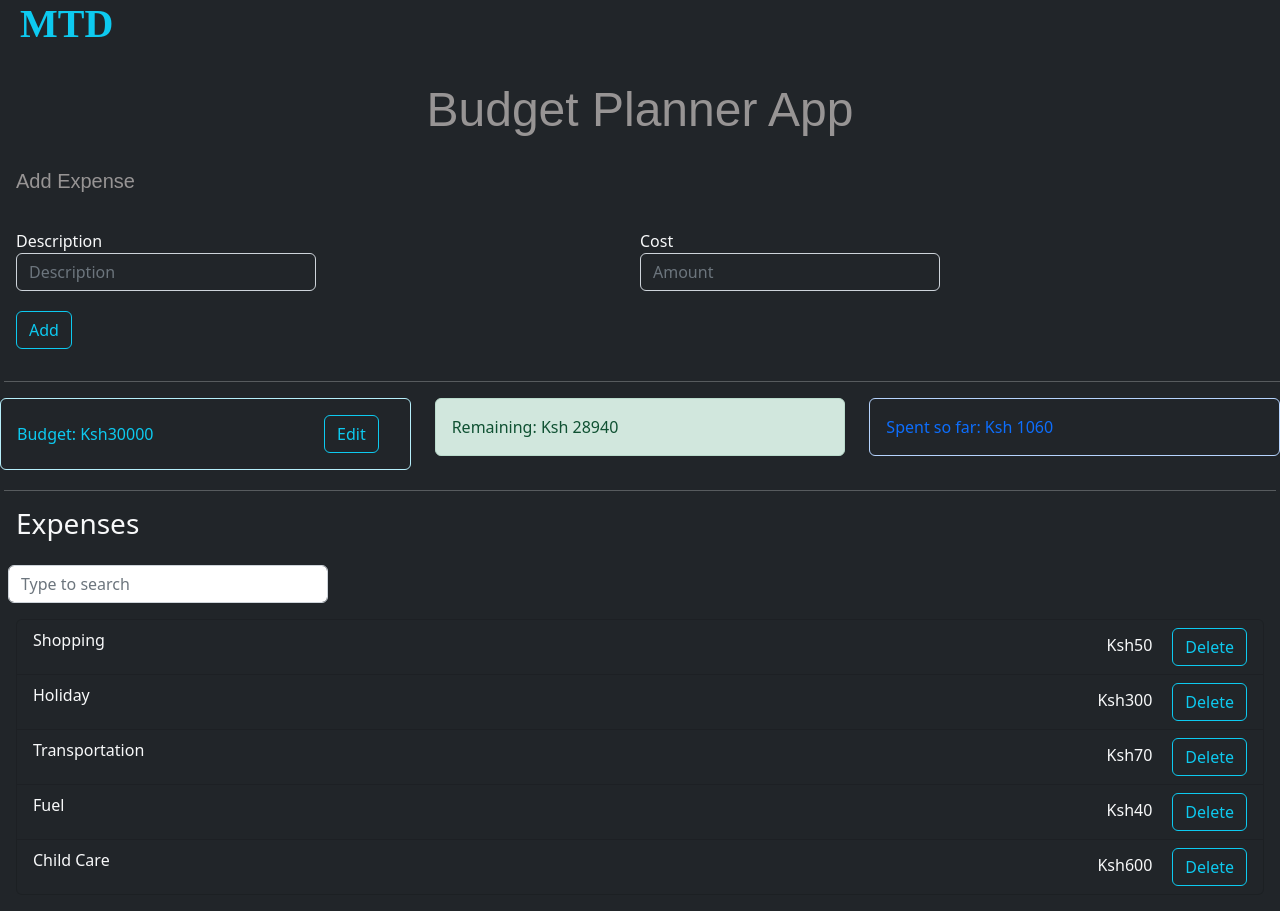
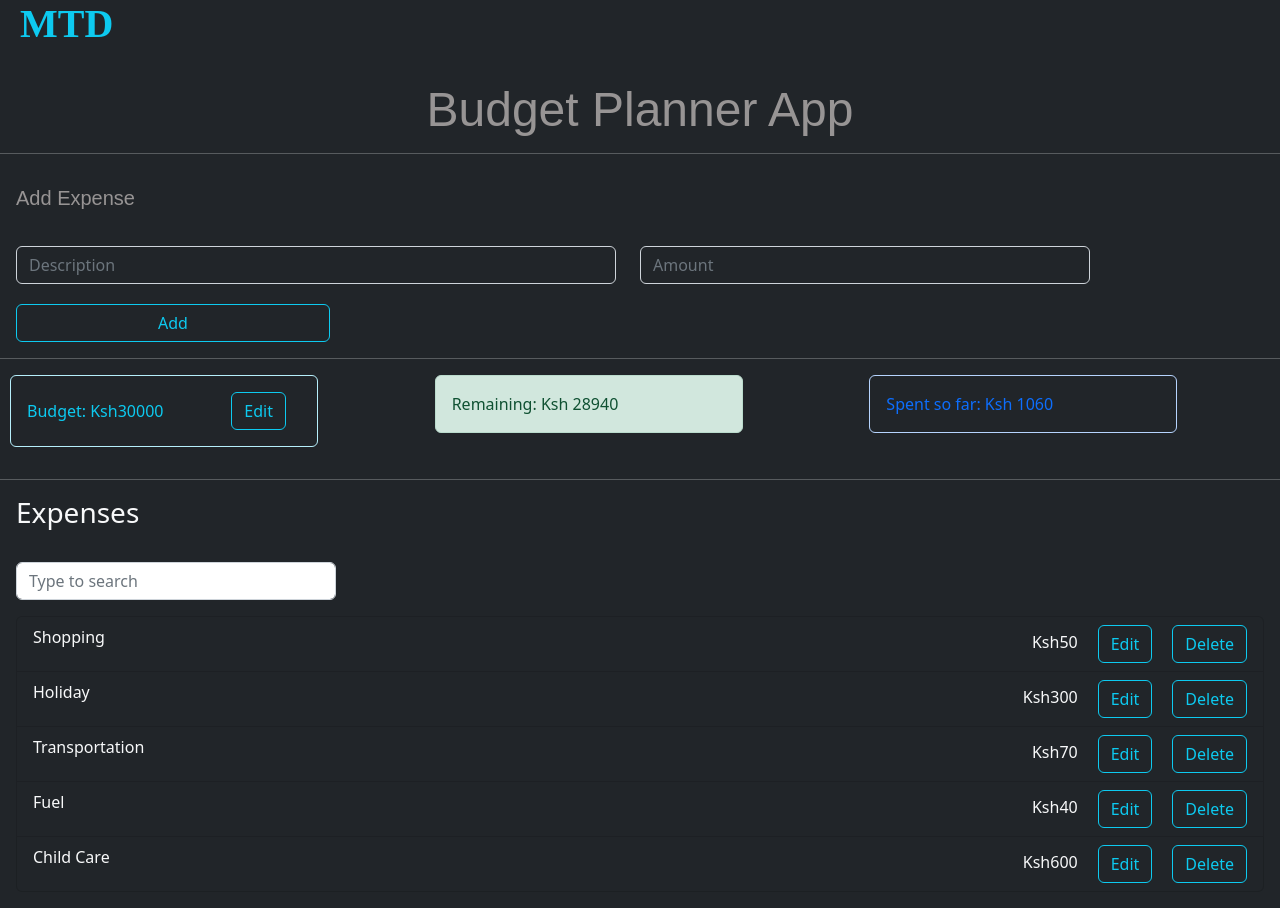
Before and after one commit to Taffie-Theuri/budget-planner-react, a React (Create React App) app: page / in a window 1280 px wide. Shown: the top 911 px of the page. Built offline with nearby package versions, Linux system fonts and the light colour scheme; the HTML template or start-up script is replaced by a standard one; a web font is replaced by a local one.

Commit message:
update ui/ux

```diff
--- a/src/App.js
+++ b/src/App.js
@@ -17,6 +17,9 @@ function App() {
           <h3 className="text-info logo">MTD</h3>
         </div>
         <h1 className="d-flex justify-content-center align-items-center budget-planner m-3"> Budget Planner App</h1>
+
+        <hr className="title-underline"/>
+
         <div className="row mt-3">
           {/* Add Expense  */}
           <h3 className='add-expense m-3'>Add Expense</h3>
@@ -25,8 +28,10 @@ function App() {
 				  		<AddExpenseForm />
 				  	</div>
 				  </div>
+
           {/* Budget  */}
-          <hr className="m-3"/>
+          <hr className="title-underline"/>
+
           <div className="col">
             <Budget/>
           </div>
@@ -39,8 +44,10 @@ function App() {
             <ExpenseTotal/>
           </div>
         </div>
+
         {/* Expense list  */}
-        <hr className="m-1"/>
+        <hr className="title-underline"/>
+
         <h3 className="m-3">Expenses</h3>
         <div className='row mt-2'>
 	      	<div className='col-sm'>
--- a/src/components/AddExpenseForm.js
+++ b/src/components/AddExpenseForm.js
@@ -26,35 +26,38 @@ function AddExpenseForm(props) {
 
   return (
     <form onSubmit= {onSubmit}>
-        <div className='row m-1'>
+        <div className='row m-1 d-flex'>
 			<div className='col-sm'>
-				<label htmlFor='name'>Description</label>
+				{/* <label htmlFor='name'>Description</label> */}
 				<input
 					placeholder='Description'
 					required='required'
 					type='text'
-					className='form-control bg-dark text-light w-50'
+					className='form-control bg-dark text-light w-100'
 					id='name'
 					value={name}
 					onChange={(event) => setName(event.target.value)}
 				/>
 			</div>
 			<div className='col-sm'>
-				<label htmlFor='cost'>Cost</label>
+				{/* <label htmlFor='cost'>Cost</label> */}
 				<input
 					placeholder='Amount'
 					required='required'
 					type='number'
-					className='form-control bg-dark text-light w-50'
+					className='form-control bg-dark text-light w-75'
 					id='cost'
 					value={cost}
 					onChange={(event) => setCost(event.target.value)}
 				/>
 			</div>
+			{/* <div className='col-sm m-3'>
+				<button type='submit' className='btn btn-outline-info w-50 add-budget-button'>Add</button>
+			</div> */}
 		</div>
 		<div className='row'>
 			<div className='col-sm'>
-				<button type='submit' className='btn btn-outline-info m-3'>Add</button>
+				<button type='submit' className='btn btn-outline-info w-25 add-budget-button m-3'>Add</button>
 			</div>
 		</div>
     </form>
--- a/src/components/Budget.js
+++ b/src/components/Budget.js
@@ -20,7 +20,7 @@ const Budget = () => {
 	};
 
 	return (
-		<div className='alert alert-info bg-dark text-info d-flex align-items-center justify-content-between'>
+		<div className='alert alert-info w-75 bg-dark text-info d-flex align-items-center justify-content-between budget-padding'>
 			{isEditing ? (
 				<EditBudget handleSaveClick={handleSaveClick} budget={budget} />
 			) : (
--- a/src/components/ExpenseItem.js
+++ b/src/components/ExpenseItem.js
@@ -15,7 +15,7 @@ const ExpenseItem = (props) => {
       {props.name}
       <div className='justify-content-center align-items-center'>
         <span className=' mr-3'>Ksh{props.cost}</span>
-        {/* <button className='btn btn-outline-info edit-button'>Edit</button> */}
+        <button className='btn btn-outline-info edit-button'>Edit</button>
         <button className='btn btn-outline-info delete-button' onClick={handleDeleteExpense}>Delete</button>
       </div>
 
--- a/src/components/ExpenseList.js
+++ b/src/components/ExpenseList.js
@@ -20,7 +20,7 @@ const ExpenseList = () => {
 
   return (
     <>
-      <input className="form-control m-2 w-25" type="text" placeholder="Type to search" onChange={handleSearch}/>
+      <input className="form-control m-3 w-25" type="text" placeholder="Type to search" onChange={handleSearch}/>
       <ul
         className='bg-dark text-light list-group m-3'>
           {filteredExpenses.map((expense) =>(
--- a/src/components/ExpenseTotal.js
+++ b/src/components/ExpenseTotal.js
@@ -8,7 +8,7 @@ function ExpenseTotal() {
     return (total += item.cost);
   }, 0)
   return (
-    <div className='alert alert-primary bg-dark text-primary'>
+    <div className='alert alert-primary w-75 bg-dark text-primary'>
       <span>Spent so far: Ksh {totalExpenses}</span>
     </div>
   )
--- a/src/components/Remaining.js
+++ b/src/components/Remaining.js
@@ -10,7 +10,7 @@ function Remaining() {
 
   const alertType = totalExpenses > budget? 'alert-danger' : 'alert-success'
   return (
-    <div className= {`alert ${alertType}`}>
+    <div className= {`alert w-75 ${alertType}`}>
       <span>Remaining: Ksh {budget-totalExpenses}</span>
     </div>
   )
--- a/src/index.css
+++ b/src/index.css
@@ -59,3 +59,13 @@
     margin: 0 15px;
     padding: 5px 25px;
 }
+.text-underline {
+    width: 95%;
+}
+.budget-padding {
+    margin-left: 10px;
+}
+.add-budget-button {
+    /* margin-bottom: 10px; */
+    margin: 0 10px;
+}
```
